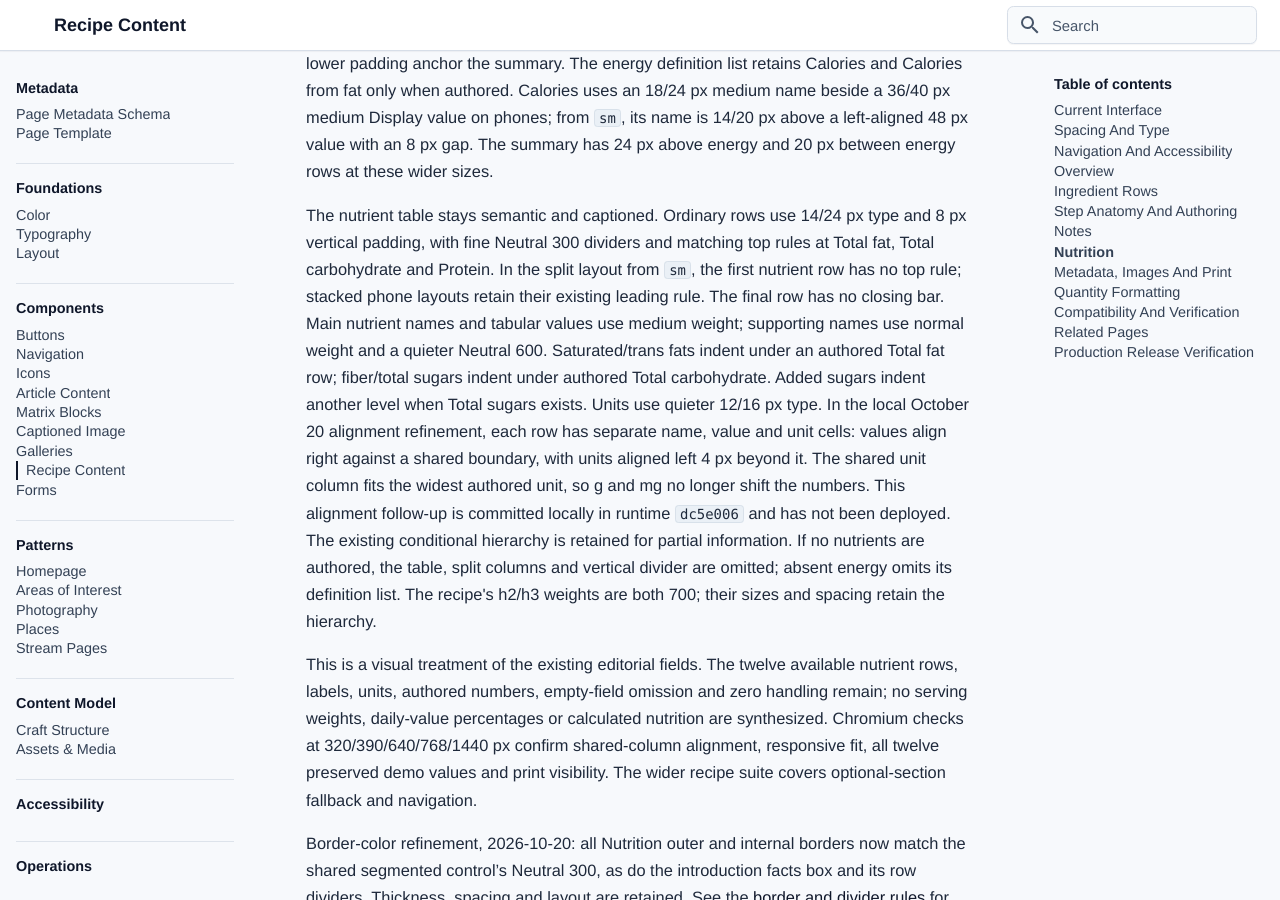
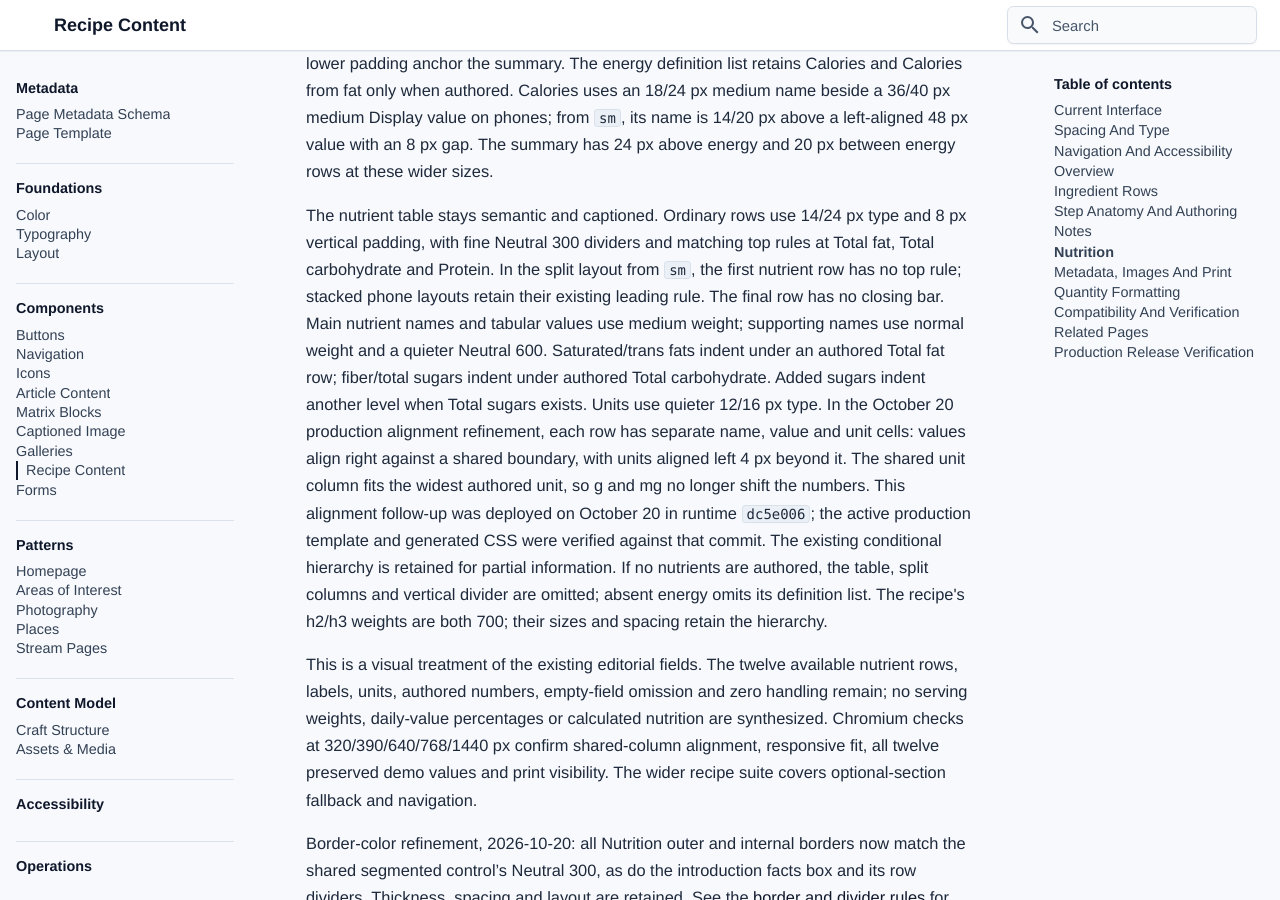
Before and after one commit to bentilden/Design-System, an MkDocs documentation site: the page built from docs/components/recipe-content.md, in a window 1280 px wide and 900 px high, scrolled down 7184 px. Built offline with MkDocs 1.6.1 and Material for MkDocs 9.7.7, drawn with Linux system fonts in a browser that asks for light colours; some web fonts are replaced.

Commit message:
Record nutrition alignment production release

```diff
--- a/docs/components/recipe-content.md
+++ b/docs/components/recipe-content.md
@@ -131,7 +131,7 @@ Local packaging refinement and width update, 2026-10-20: the Nutrition facts pan
 
 The label title remains Bold (700) Display, 28/32 px on phones and 32/36 px from `sm`, with normal letter spacing and a deliberate two-line title in the split layout. Per serving is a quiet 12/16 px uppercase Micro label with 8 px above it. A 2 px Neutral 300 header rule and 16 px lower padding anchor the summary. The energy definition list retains Calories and Calories from fat only when authored. Calories uses an 18/24 px medium name beside a 36/40 px medium Display value on phones; from `sm`, its name is 14/20 px above a left-aligned 48 px value with an 8 px gap. The summary has 24 px above energy and 20 px between energy rows at these wider sizes.
 
-The nutrient table stays semantic and captioned. Ordinary rows use 14/24 px type and 8 px vertical padding, with fine Neutral 300 dividers and matching top rules at Total fat, Total carbohydrate and Protein. In the split layout from `sm`, the first nutrient row has no top rule; stacked phone layouts retain their existing leading rule. The final row has no closing bar. Main nutrient names and tabular values use medium weight; supporting names use normal weight and a quieter Neutral 600. Saturated/trans fats indent under an authored Total fat row; fiber/total sugars indent under authored Total carbohydrate. Added sugars indent another level when Total sugars exists. Units use quieter 12/16 px type. In the local October 20 alignment refinement, each row has separate name, value and unit cells: values align right against a shared boundary, with units aligned left 4 px beyond it. The shared unit column fits the widest authored unit, so g and mg no longer shift the numbers. This alignment follow-up is committed locally in runtime `dc5e006` and has not been deployed. The existing conditional hierarchy is retained for partial information. If no nutrients are authored, the table, split columns and vertical divider are omitted; absent energy omits its definition list. The recipe's h2/h3 weights are both 700; their sizes and spacing retain the hierarchy.
+The nutrient table stays semantic and captioned. Ordinary rows use 14/24 px type and 8 px vertical padding, with fine Neutral 300 dividers and matching top rules at Total fat, Total carbohydrate and Protein. In the split layout from `sm`, the first nutrient row has no top rule; stacked phone layouts retain their existing leading rule. The final row has no closing bar. Main nutrient names and tabular values use medium weight; supporting names use normal weight and a quieter Neutral 600. Saturated/trans fats indent under an authored Total fat row; fiber/total sugars indent under authored Total carbohydrate. Added sugars indent another level when Total sugars exists. Units use quieter 12/16 px type. In the October 20 production alignment refinement, each row has separate name, value and unit cells: values align right against a shared boundary, with units aligned left 4 px beyond it. The shared unit column fits the widest authored unit, so g and mg no longer shift the numbers. This alignment follow-up was deployed on October 20 in runtime `dc5e006`; the active production template and generated CSS were verified against that commit. The existing conditional hierarchy is retained for partial information. If no nutrients are authored, the table, split columns and vertical divider are omitted; absent energy omits its definition list. The recipe's h2/h3 weights are both 700; their sizes and spacing retain the hierarchy.
 
 This is a visual treatment of the existing editorial fields. The twelve available nutrient rows, labels, units, authored numbers, empty-field omission and zero handling remain; no serving weights, daily-value percentages or calculated nutrition are synthesized. Chromium checks at 320/390/640/768/1440 px confirm shared-column alignment, responsive fit, all twelve preserved demo values and print visibility. The wider recipe suite covers optional-section fallback and navigation.
 
```
